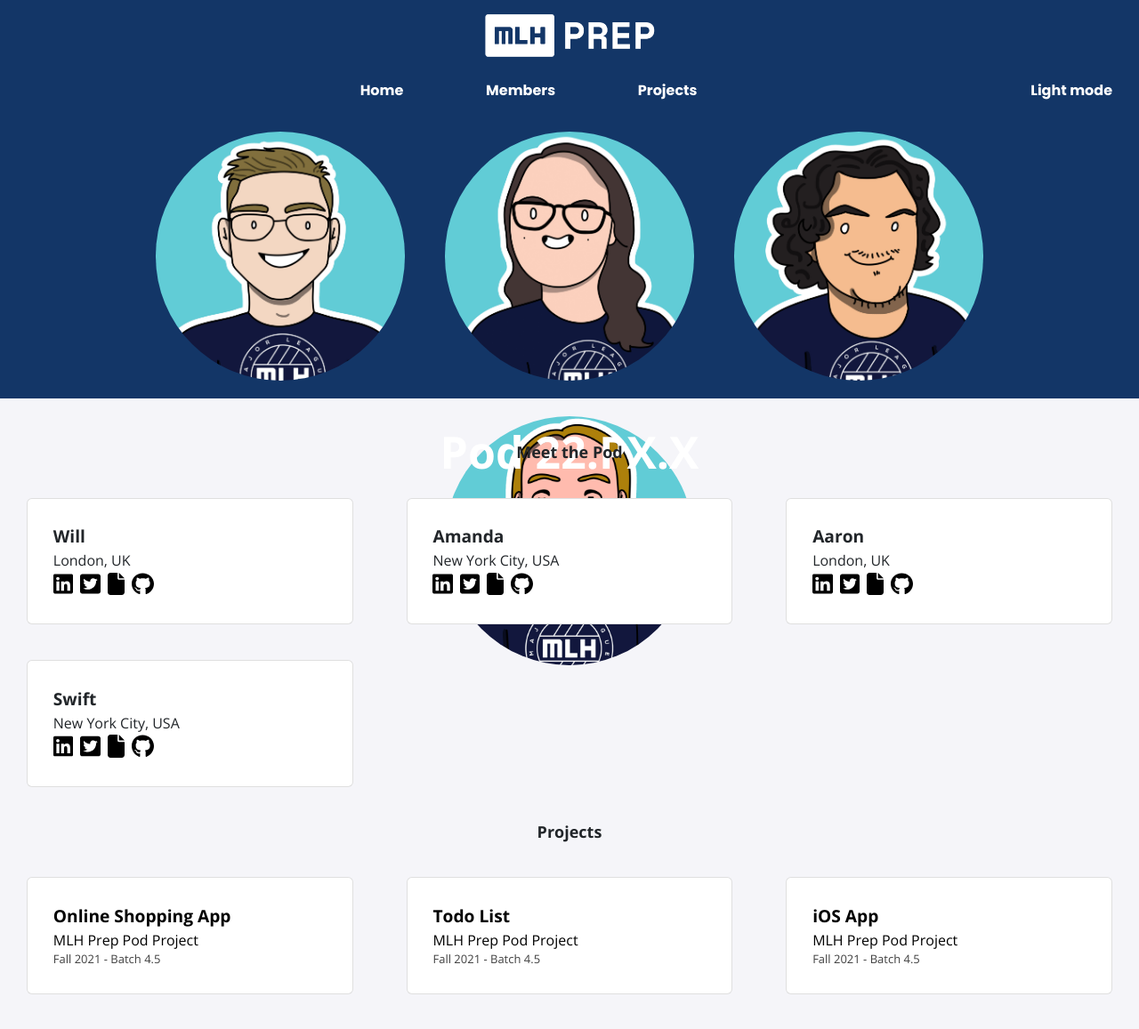
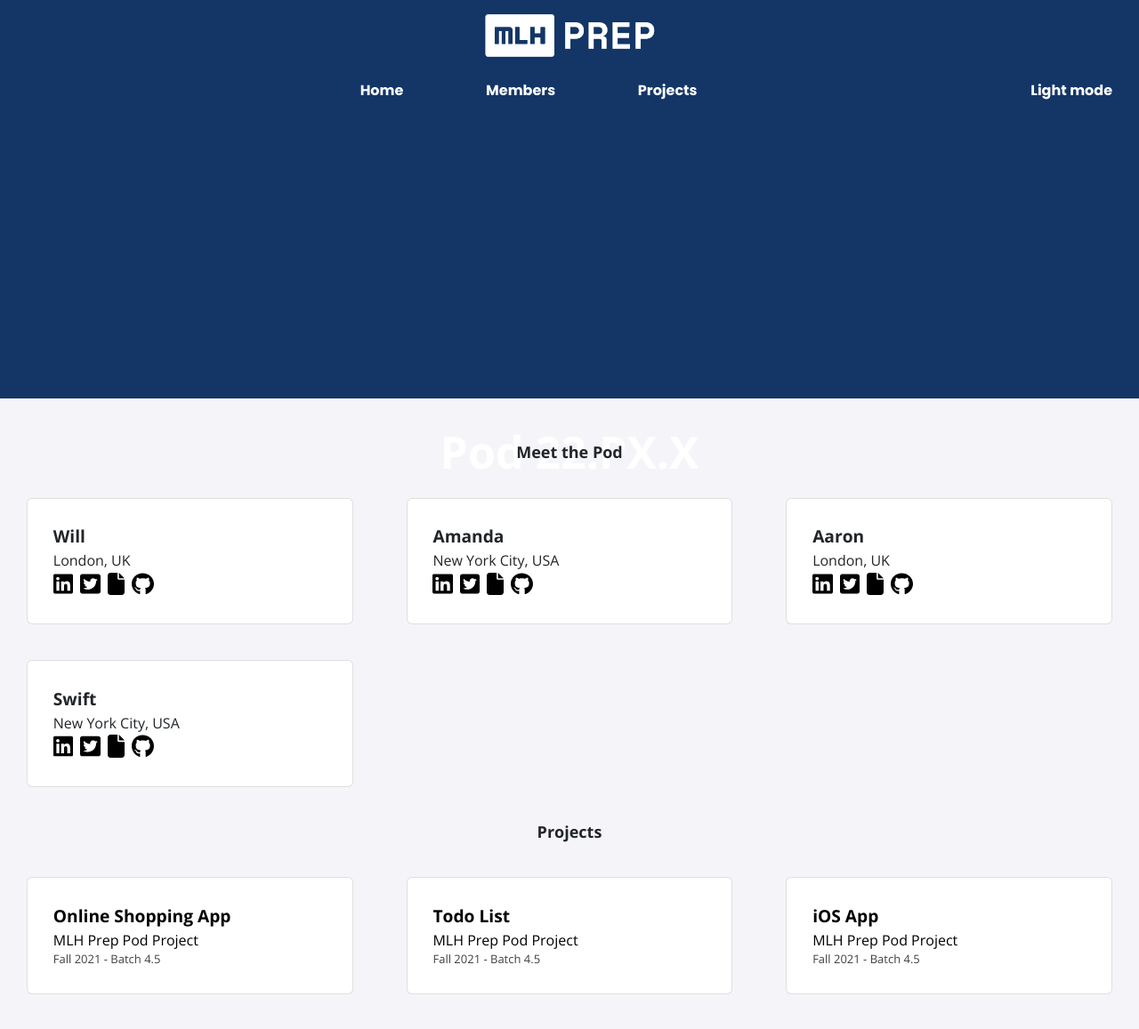
Before and after one commit to MLH-Fellowship/prep-portfolio-22.AUG.PREP.1, a Jekyll site: the page built from index.html, in a window 1280 px wide and 1188 px high. Shown: the top 1157 px of the window at 89% size. Built offline with Jekyll 4.4.1, drawn with Linux system fonts in a browser that asks for light colours; nearby versions of some CDN libraries.

Commit message:
Removed default profiles

```diff
--- a/_includes/profile.html
+++ b/_includes/profile.html
@@ -1,7 +1,7 @@
 <div class="profile">
     <div class="profile-picture">
         {% for item in site.data.fellows %}
-            <img src="./assets/img/{{ item.img }}">
+
         {% endfor %}
     </div>
     <h1>{{ site.title }}</h1>
```
